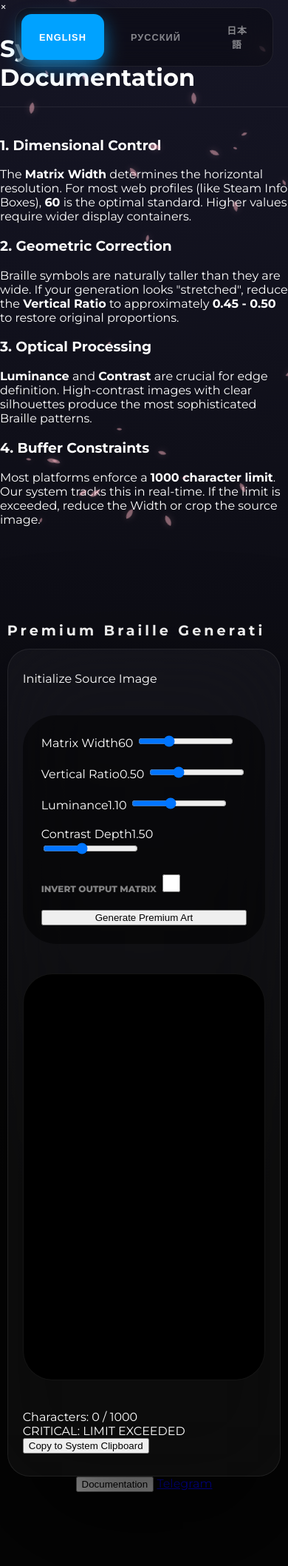
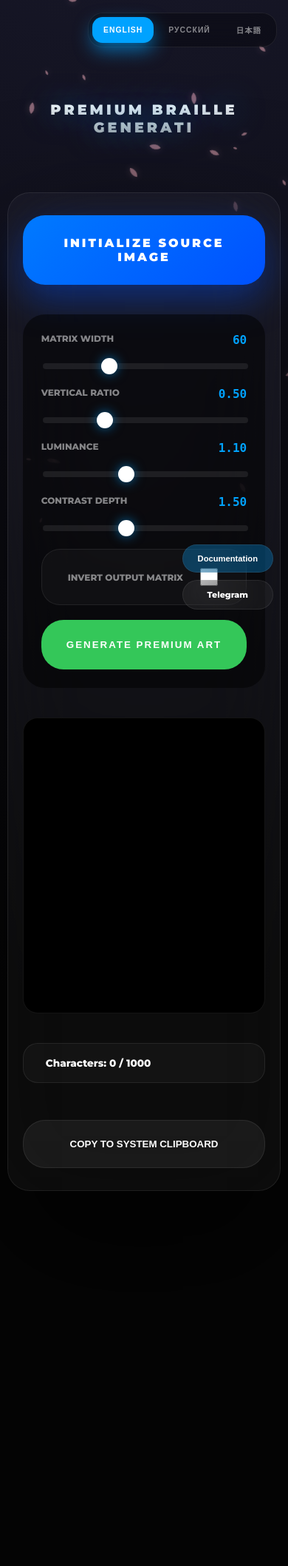
Before and after one commit to QWIZERO-PRODUCTION/qwizero-production, a Flask app: page / in a window 390 px wide. Shown: the whole page at 74% size. After the commit the page ends 1610 px from the top, so only its background shows below. Run offline with Flask 3, Linux system fonts and the light colour scheme.

Commit message:
Update index.html

```diff
--- a/QWIZERO_WEB/templates/index.html
+++ b/QWIZERO_WEB/templates/index.html
@@ -71,149 +71,127 @@
         }
         .lang-btn.active { background: var(--accent); color: white; box-shadow: 0 10px 25px var(--accent-glow); }
 
-       /* --- ОСНОВНОЙ КОНТЕЙНЕР (ПК) --- */
-        .content-wrapper {
-            position: relative;
-            z-index: 10;
-            width: 90%;
-            max-width: 1100px; /* Ограничиваем ширину на ПК, чтобы не расползалось */
-            margin: 140px auto 0 auto;
-            box-sizing: border-box;
+        .content-wrapper { position: relative; z-index: 10; width: 95%; max-width: 1000px; margin-top: 140px; }
+
+        .header-box { min-height: 120px; display: flex; flex-direction: column; justify-content: center; align-items: center; margin-bottom: 40px; }
+        h1#header {
+            font-weight: 900; font-size: 1.8rem; letter-spacing: 10px; text-transform: uppercase; margin: 0;
+            background: linear-gradient(to bottom, #fff 0%, #aaa 100%);
+            -webkit-background-clip: text; -webkit-text-fill-color: transparent;
+            text-shadow: 0 0 40px var(--accent-glow); text-align: center;
         }
 
         .main-card {
-            background: var(--card-bg);
-            backdrop-filter: blur(60px);
-            border: 1px solid var(--border);
-            border-radius: 60px;
-            padding: 60px; /* Возвращаем жирные отступы для ПК */
-            box-shadow: 0 80px 180px rgba(0,0,0,0.8);
+            background: var(--card-bg); backdrop-filter: blur(60px); border: 1px solid var(--border);
+            border-radius: 60px; padding: 60px; box-shadow: 0 80px 180px rgba(0,0,0,0.8);
         }
 
+        .upload-label {
+            background: linear-gradient(135deg, #007aff, #0051ff); padding: 28px; border-radius: 30px;
+            display: block; cursor: pointer; font-weight: 900; letter-spacing: 3px; text-align: center;
+            transition: 0.4s; box-shadow: 0 20px 50px rgba(0, 81, 255, 0.4); text-transform: uppercase;
+        }
+        .upload-label:hover { transform: translateY(-5px); filter: brightness(1.2); }
+
         .config-grid {
-            display: grid;
-            /* На ПК будет 2 колонки, на телефоне — 1 */
-            grid-template-columns: repeat(auto-fit, minmax(350px, 1fr));
-            gap: 35px;
-            background: rgba(0,0,0,0.5);
-            padding: 45px;
-            border-radius: 45px;
-            margin-top: 40px;
+            display: grid; grid-template-columns: 1fr 1fr; gap: 35px;
+            background: rgba(0,0,0,0.5); padding: 45px; border-radius: 45px; margin-top: 40px;
         }
+        .control-unit label { display: flex; justify-content: space-between; font-size: 0.75rem; font-weight: 800; color: var(--text-dim); text-transform: uppercase; margin-bottom: 15px; }
+        .control-unit label span { color: var(--accent); font-family: monospace; font-size: 1rem; }
 
-        /* --- ВЫВОД АРТА (ВАЖНО) --- */
-        .canvas-area {
-            font-family: "Courier New", monospace;
-            font-size: 11px; /* Стандарт для ПК */
-            line-height: 11px;
-            padding: 40px;
-            white-space: pre;
-            display: inline-block;
-            color: #fff;
-        }
+        input[type="range"] { width: 100%; height: 8px; background: rgba(255,255,255,0.08); border-radius: 10px; appearance: none; cursor: pointer; }
+        input[type="range"]::-webkit-slider-thumb { appearance: none; width: 22px; height: 22px; background: #fff; border-radius: 50%; box-shadow: 0 0 15px var(--accent-glow); }
 
-       /* --- 1. БАЗОВЫЕ НАСТРОЙКИ (ДЛЯ ПК) --- */
-        :root {
-            --accent: #00a2ff;
-            --accent-glow: rgba(0, 162, 255, 0.6);
-            --bg-dark: #050505;
-            --card-bg: rgba(255, 255, 255, 0.03);
-            --border: rgba(255, 255, 255, 0.08);
-            --text-main: #ffffff;
-            --text-dim: rgba(255, 255, 255, 0.5);
-            --success: #34c759;
-            --error: #ff3b30;
-        }
+        .toggle-box { display: flex; justify-content: space-between; align-items: center; background: rgba(255,255,255,0.03); padding: 22px 35px; border-radius: 25px; border: 1px solid var(--border); }
 
-        body {
-            background: radial-gradient(circle at 50% -20%, #1a1a2e 0%, var(--bg-dark) 80%);
-            color: var(--text-main);
-            font-family: 'Montserrat', sans-serif;
-            margin: 0;
-            display: flex;
-            flex-direction: column;
-            align-items: center;
-            overflow-x: hidden;
-            padding-bottom: 100px;
-        }
+        .output-wrapper { background: #000; border-radius: 40px; margin: 40px 0; height: 550px; overflow: auto; border: 1px solid var(--border); box-shadow: inset 0 0 50px rgba(0,0,0,1); }
+        .canvas-area { font-family: "Courier New", monospace; font-size: 11px; line-height: 11px; padding: 40px; white-space: pre; display: inline-block; color: #fff; }
 
-        /* Возвращаем жесткую ширину для ПК, чтобы сайт не «плыл» */
-        .content-wrapper {
-            position: relative;
-            z-index: 10;
-            width: 1000px; /* Фиксируем ширину для ПК */
-            margin-top: 140px;
-        }
+        .primary-btn { background: var(--success); color: white; font-weight: 900; padding: 26px; width: 100%; border-radius: 30px; border: none; cursor: pointer; text-transform: uppercase; letter-spacing: 2px; transition: 0.4s; }
+        .secondary-btn { background: rgba(255,255,255,0.06); color: white; font-weight: 700; padding: 24px; width: 100%; border-radius: 30px; border: 1px solid var(--border); cursor: pointer; text-transform: uppercase; margin-top: 25px; }
 
-        .main-card {
-            background: var(--card-bg);
-            backdrop-filter: blur(60px);
-            border: 1px solid var(--border);
-            border-radius: 60px;
-            padding: 60px;
-            box-shadow: 0 80px 180px rgba(0,0,0,0.8);
-        }
+        .info-bar { padding: 18px 30px; border-radius: 20px; font-weight: 800; font-size: 0.85rem; margin-bottom: 25px; background: rgba(255,255,255,0.03); display: flex; justify-content: space-between; border: 1px solid var(--border); }
+        .warn-text { color: var(--error); display: none; }
 
-        /* Возвращаем сетку в 2 колонки для ПК */
-        .config-grid {
-            display: grid;
-            grid-template-columns: 1fr 1fr;
-            gap: 35px;
-            background: rgba(0,0,0,0.5);
-            padding: 45px;
-            border-radius: 45px;
-            margin-top: 40px;
-        }
+        .modal { position: fixed; top: 0; left: 0; width: 100%; height: 100%; background: rgba(0,0,0,0.9); backdrop-filter: blur(30px); display: none; justify-content: center; align-items: center; z-index: 99999; }
+        .modal-content { background: #0a0a10; width: 95%; max-width: 800px; padding: 60px; border-radius: 50px; border: 1px solid var(--border); position: relative; max-height: 85vh; overflow-y: auto; }
+        .modal-close { position: absolute; top: 35px; right: 40px; font-size: 3rem; cursor: pointer; color: var(--text-dim); line-height: 1; }
 
-        .canvas-area {
-            font-family: "Courier New", monospace;
-            font-size: 11px;
-            line-height: 11px;
-            padding: 40px;
-            white-space: pre;
-            display: inline-block;
-            color: #fff;
-        }
+        .guide-section { margin-bottom: 35px; }
+        .guide-section h3 { color: var(--accent); text-transform: uppercase; letter-spacing: 2px; margin-bottom: 15px; font-size: 1.1rem; }
+        .guide-section p { line-height: 1.8; color: var(--text-dim); margin: 0; font-size: 0.95rem; }
+        .guide-section b { color: #fff; }
 
-        .output-wrapper {
-            background: #000;
-            border-radius: 40px;
-            margin: 40px 0;
-            height: 550px;
-            overflow: auto;
-            border: 1px solid var(--border);
-        }
-
-        /* --- 2. НАСТРОЙКИ ТОЛЬКО ДЛЯ ТЕЛЕФОНОВ (MOBILE) --- */
+        .fab-container { position: fixed; bottom: 50px; right: 50px; display: flex; flex-direction: column; gap: 20px; z-index: 2000; }
+        .fab { padding: 18px 36px; border-radius: 50px; font-weight: 800; color: white; text-decoration: none; backdrop-filter: blur(30px); border: 1px solid var(--border); background: rgba(255,255,255,0.05); transition: 0.4s; text-align: center; }
+        .fab-blue { background: rgba(0, 162, 255, 0.3); }
+    /* --- АДАПТАЦИЯ ДЛЯ ТЕЛЕФОНОВ --- */
         @media (max-width: 1024px) {
+            /* 1. Ужимаем общую ширину, чтобы не было горизонтальной прокрутки */
             .content-wrapper {
-                width: 95%; /* На мобилках переходим на проценты */
-                margin-top: 100px;
+                width: 95%;
+                margin-top: 100px; /* Уменьшаем отступ сверху */
             }
 
+            /* 2. Делаем карточку менее громоздкой */
             .main-card {
                 padding: 30px 20px;
                 border-radius: 30px;
             }
 
+            /* 3. КНОПКИ И СЕТКА: Выстраиваем настройки в один столбец */
             .config-grid {
-                grid-template-columns: 1fr; /* На мобилке — в один столбец */
+                grid-template-columns: 1fr; /* Переключаем 2 колонки в 1 */
                 padding: 25px;
                 gap: 20px;
+                border-radius: 30px;
             }
 
+            /* 4. ШРИФТ АРТА: Уменьшаем, чтобы Брайль не ломался по строкам */
             .canvas-area {
-                font-size: 6px; /* Уменьшаем арт только на маленьких экранах */
-                line-height: 6px;
+                font-size: 7px; /* Микро-шрифт для мобильных */
+                line-height: 7px;
                 padding: 15px;
             }
 
+            .output-wrapper {
+                height: 400px; /* Чуть ниже окно вывода */
+                border-radius: 20px;
+            }
+
+            /* 5. НАВИГАЦИЯ И ЗАГОЛОВОК */
             h1#header {
                 font-size: 1.2rem;
                 letter-spacing: 4px;
             }
 
-            .top-nav { padding: 0 20px; }
+            .top-nav {
+                padding: 0 15px;
+                height: 80px;
+            }
+
+            .lang-group {
+                gap: 5px;
+                padding: 5px;
+            }
+
+            .lang-btn {
+                padding: 10px 15px;
+                font-size: 0.65rem;
+            }
+
+            /* 6. ПЛАВАЮЩИЕ КНОПКИ (FAB) */
+            .fab-container {
+                bottom: 20px;
+                right: 20px;
+                gap: 10px;
+            }
+
+            .fab {
+                padding: 12px 20px;
+                font-size: 0.7rem;
+            }
         }
     </style>
 </head>
@@ -446,5 +424,4 @@
         setLanguage('en');
     </script>
 </body>
-
 </html>
```
